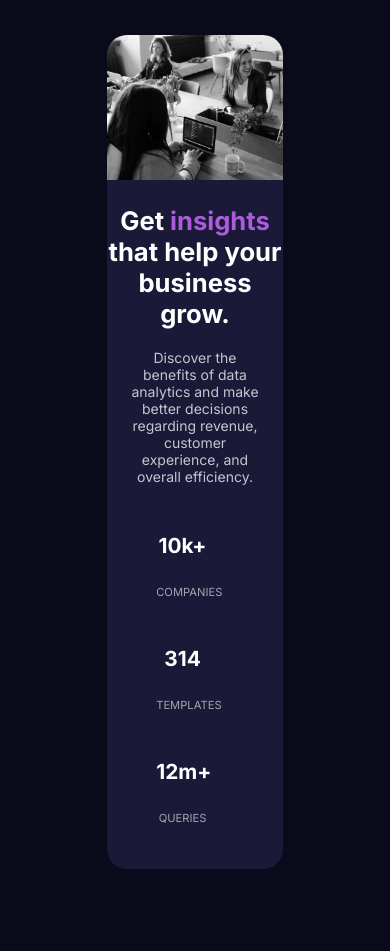
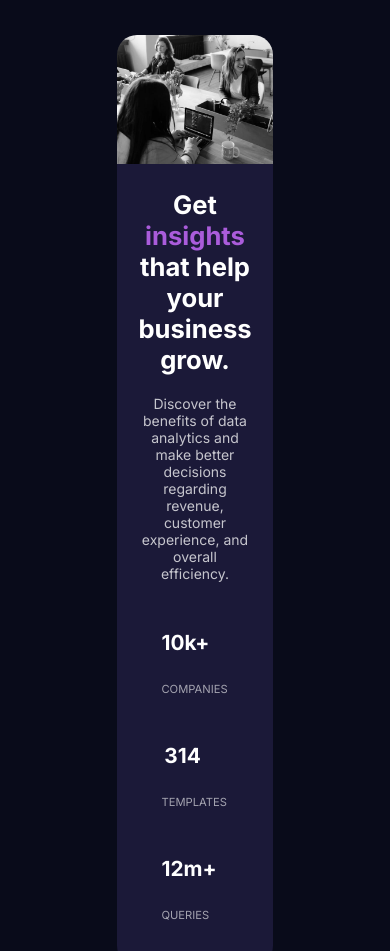
Before and after one commit to distephano30/stats-preview-card-component-main, a plain HTML site: page index.html in a window 390 px wide. Shown: the top 951 px of the page. Before the commit the page ends 904 px from the top, so only its background shows below. Drawn offline with Linux system fonts and the light colour scheme.

Commit message:
Update style.css

```diff
--- a/style.css
+++ b/style.css
@@ -69,9 +69,12 @@ h4, h5{
 }
 @media (max-width:1055px) {
   .carte{
-    width: 90%;
+    width: 80%;
     flex-direction: column;
     margin: 35px auto;
+  }
+  .infos{
+    width: 100%;
   }
   img{
     margin: auto;
@@ -81,7 +84,7 @@ h4, h5{
     margin: auto;
     border-radius: 0 0 20px 20px;
   }
-  .infos{width: 100%;}
+  .infos{width: 90%;}
   .titre-carte{
     font-size: 1.6rem;
     text-align: center;
```
